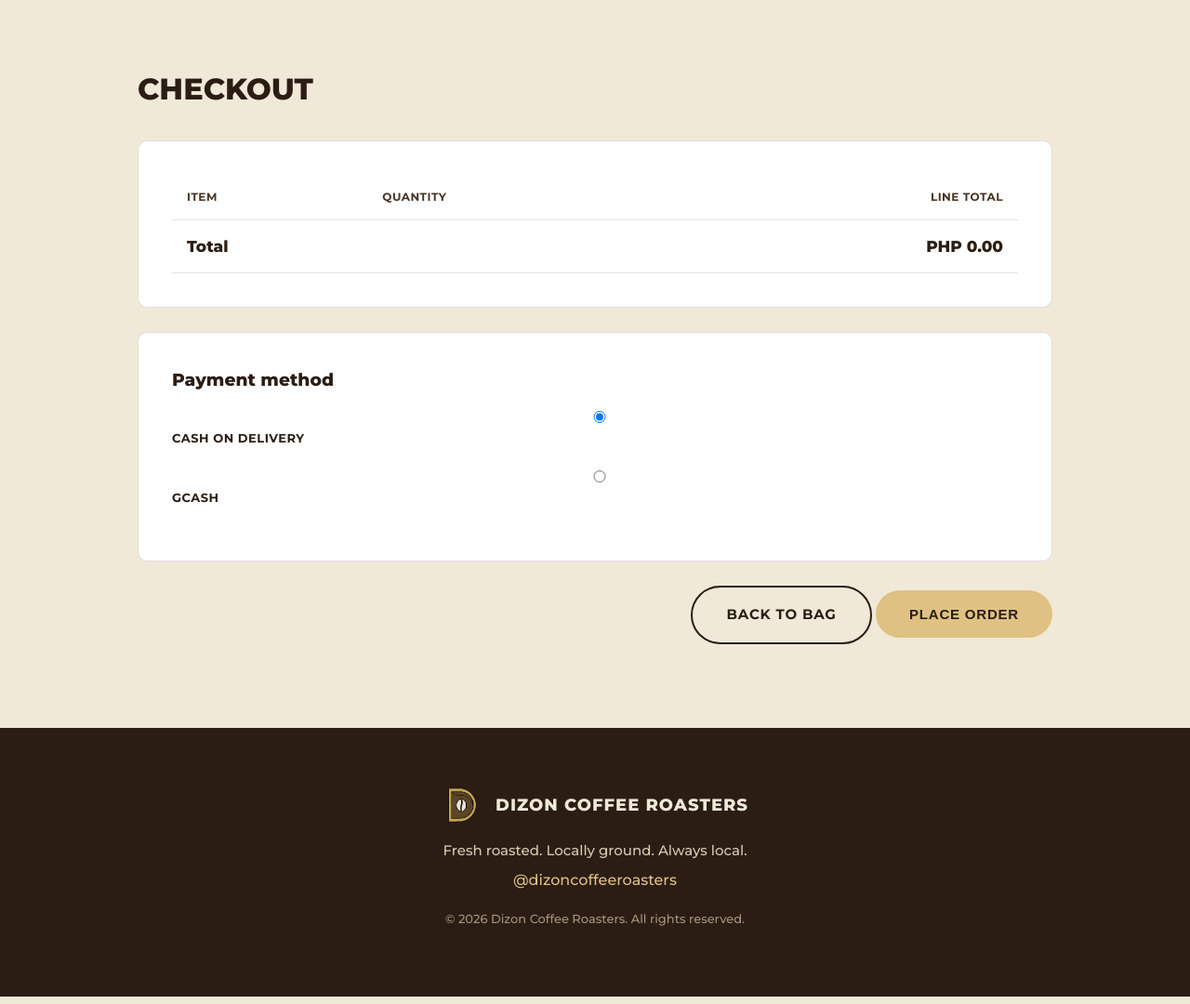
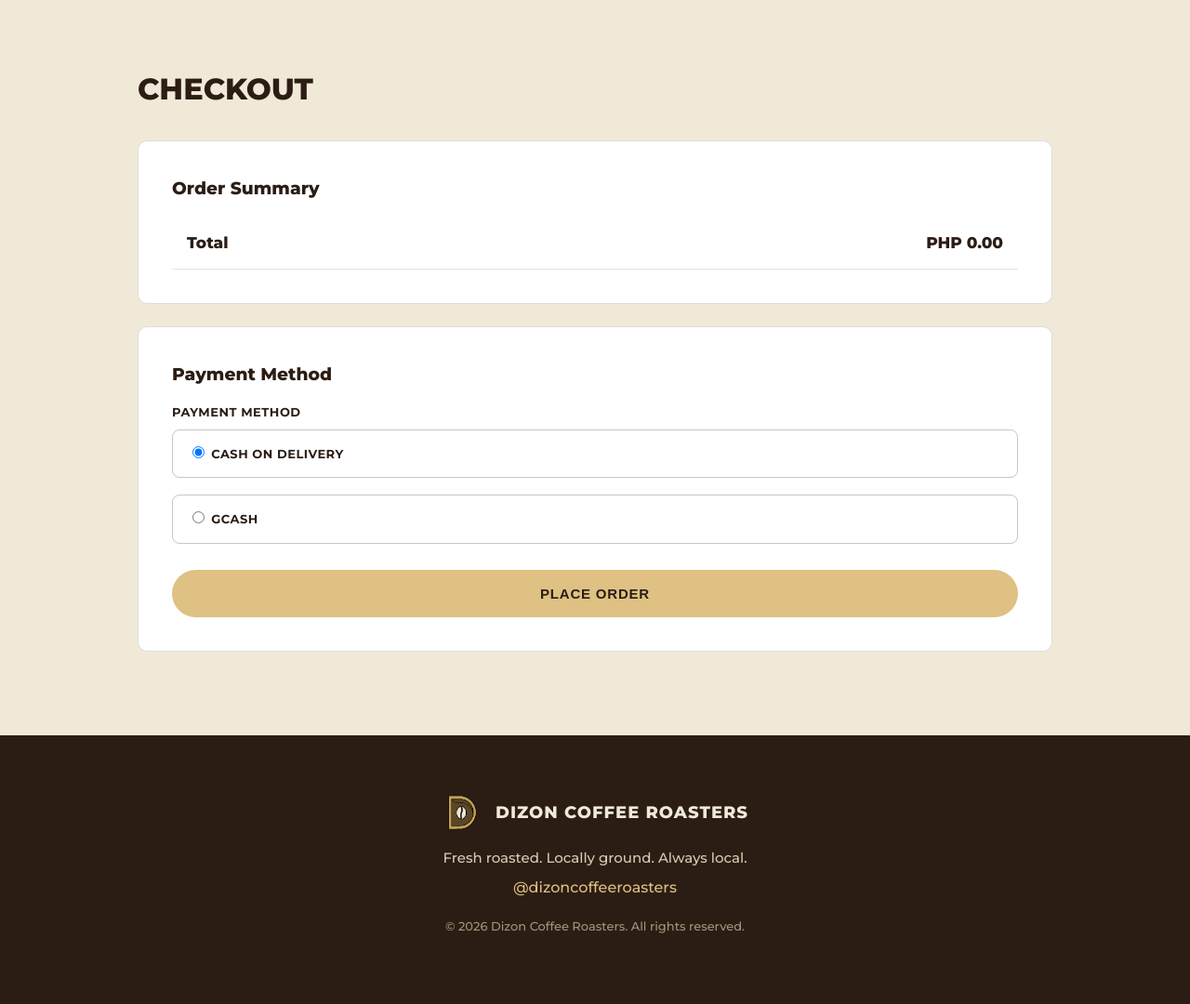
Before and after one commit to vehnloujens1994-ship-it/Coffee_Devil, a Symfony app: template templates/order/checkout.html.twig in a window 1280 px wide. Shown: the part 83-1163 px from the top of the page at 93% size. Run offline with Twig, Linux system fonts and the light colour scheme; the template is opened without the code that fills it, so the values that code supplies are empty; some libraries are stand-ins or nearby versions.

Commit message:
Backup Coffe_Devil project

```diff
--- a/templates/order/checkout.html.twig
+++ b/templates/order/checkout.html.twig
@@ -6,65 +6,76 @@
 <div class="page">
     <h1>Checkout</h1>
 
-    {% for message in app.flashes('error') %}
-        <div class="alert alert--error">{{ message }}</div>
-    {% endfor %}
-
-    <div class="card">
+    <div class="card" style="margin-bottom: 24px;">
+        <h3>Order Summary</h3>
         <table>
-            <thead>
-                <tr><th>Item</th><th>Quantity</th><th class="num">Line Total</th></tr>
-            </thead>
             <tbody>
                 {% for item in items %}
                     <tr>
-                        <td>{{ item.name }}</td>
-                        <td>{{ item.quantity }}</td>
+                        <td>{{ item.name }} &times; {{ item.quantity }}</td>
                         <td class="num">PHP {{ item.lineTotal|number_format(2) }}</td>
                     </tr>
                 {% endfor %}
                 <tr class="cart-total-row">
-                    <td colspan="2">Total</td>
+                    <td>Total</td>
                     <td class="num">PHP {{ total|number_format(2) }}</td>
                 </tr>
             </tbody>
         </table>
     </div>
 
-    <br>
-    <form method="post" action="{{ path('app_place_order') }}">
-        <input type="hidden" name="_token" value="{{ csrf_token('checkout') }}">
-        <div class="card">
-            <h3>Payment method</h3>
+    <div class="card">
+        <h3>Payment Method</h3>
+
+        {% for message in app.flashes('error') %}
+            <div class="alert alert--error">{{ message }}</div>
+        {% endfor %}
+
+        <form method="post" action="{{ path('app_place_order') }}" id="checkoutForm">
+            <input type="hidden" name="_token" value="{{ csrf_token('checkout') }}">
+
             <div class="form-group">
-                <label><input type="radio" name="payment_method" value="cod" checked> Cash on Delivery</label>
+                <label>Payment Method</label>
+                <div class="payment-options">
+                    <label class="payment-option">
+                        <input type="radio" name="payment_method" value="cod" checked>
+                        Cash on Delivery
+                    </label>
+                    <label class="payment-option">
+                        <input type="radio" name="payment_method" value="gcash">
+                        GCash
+                    </label>
+                </div>
             </div>
-            <div class="form-group">
-                <label><input type="radio" name="payment_method" value="gcash"> GCash</label>
+
+            <div id="gcashPanel" class="gcash-panel" hidden>
+                <img class="gcash-qr" src="https://api.qrserver.com/v1/create-qr-code/?size=200x200&data=https://www.youtube.com/watch?v=dQw4w9WgXcQ"
+                alt="GCash payment QR code" width="200" height="200">
+                <p>Scan to pay <strong>PHP {{ total|number_format(2) }}</strong>, then enter your reference code.</p>
+                <div class="form-group">
+                    <label for="reference_code">Reference Code</label>
+                    <input type="text" id="reference_code" name="reference_code"
+                           pattern="[0-9\-]+" inputmode="numeric" maxlength="50"
+                           placeholder="e.g. 1234-5678-9012" title="Numbers and dashes only">
+                </div>
             </div>
-            <div class="form-group" id="gcashBox" style="display:none;">
-                <label for="reference_code">GCash reference number</label>
-                <input type="text" id="reference_code" name="reference_code" maxlength="50"
-                       pattern="[0-9\-]+" placeholder="e.g. 1234-567-890">
-            </div>
-        </div>
-        <br>
-        <div style="text-align:right;">
-            <a href="{{ path('app_cart') }}" class="btn btn--outline-dark">Back to Bag</a>
-            <button type="submit" class="btn btn--gold">Place Order</button>
-        </div>
-    </form>
+
+            <button type="submit" class="btn btn--gold btn--full">Place Order</button>
+        </form>
+    </div>
 </div>
 
 <script>
-    const box = document.getElementById('gcashBox');
+    const panel = document.getElementById('gcashPanel');
     const ref = document.getElementById('reference_code');
+    function sync() {
+        const gcash = document.querySelector('input[name="payment_method"]:checked').value === 'gcash';
+        panel.hidden = !gcash;
+        ref.required = gcash;
+    }
     document.querySelectorAll('input[name="payment_method"]').forEach(function (r) {
-        r.addEventListener('change', function () {
-            const gcash = document.querySelector('input[name="payment_method"]:checked').value === 'gcash';
-            box.style.display = gcash ? 'block' : 'none';
-            ref.required = gcash;
-        });
+        r.addEventListener('change', sync);
     });
+    sync();
 </script>
 {% endblock %}
```
